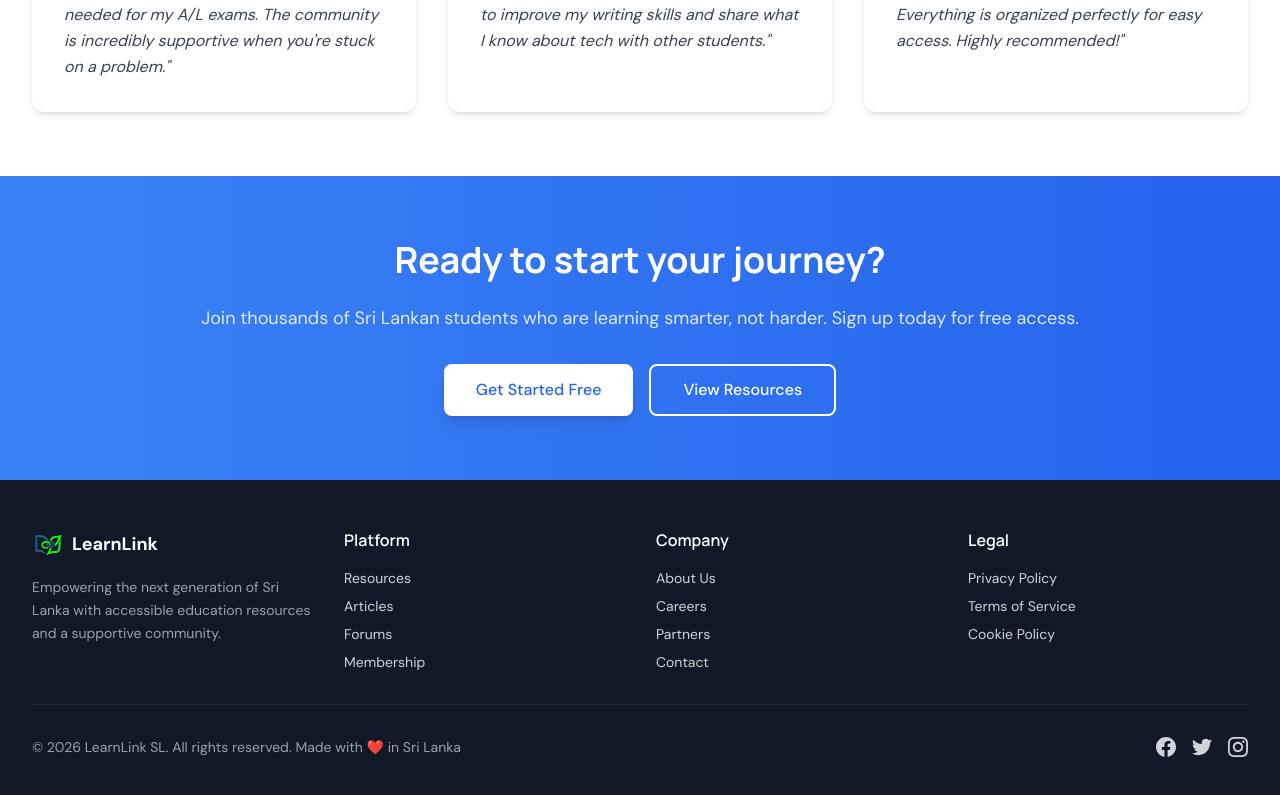
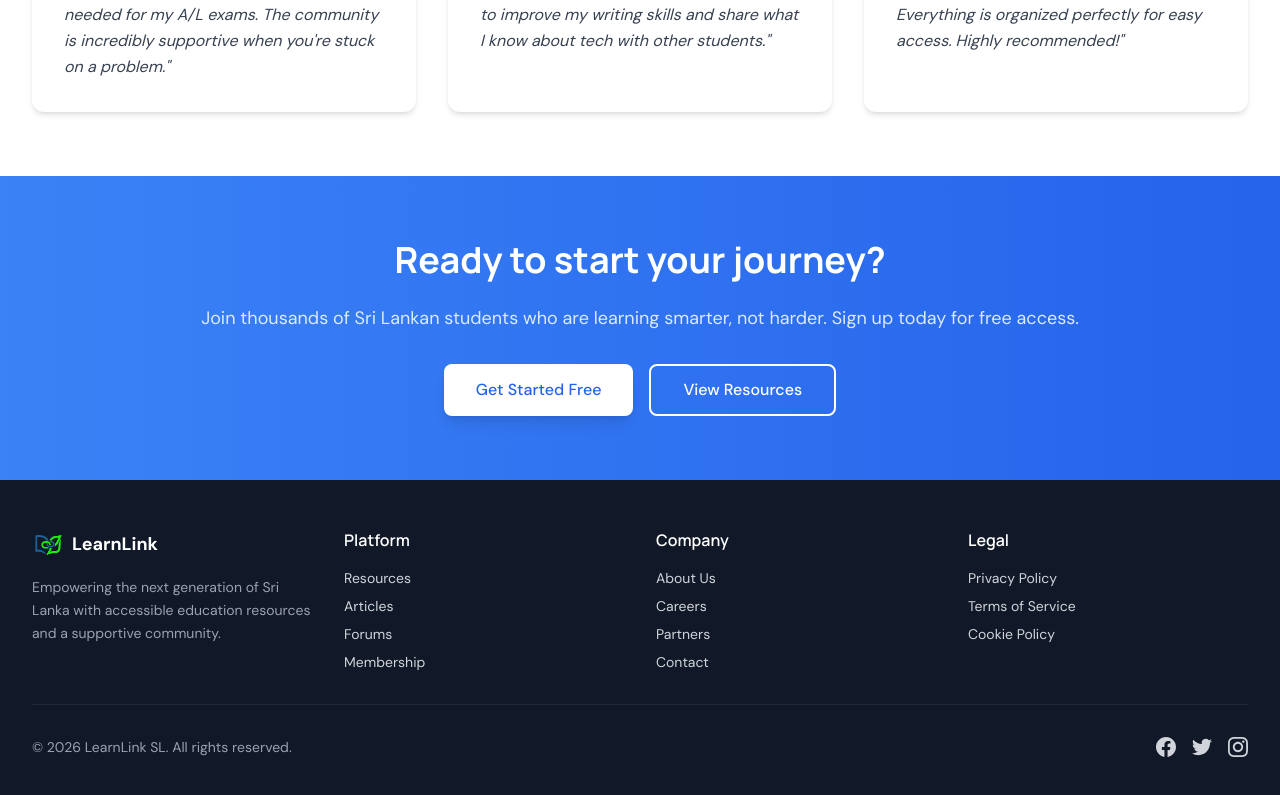
Before and after one commit to Vishaka-dev/Y2S2SE_project_SchoolBoard, a React (Vite) app in the folder frontend/: page / in a window 1280 px wide. Shown: the part 2097-2892 px from the top of the page. Built offline with nearby package versions, Linux system fonts and the light colour scheme; no server answers.

Commit message:
added real images to students achievement tasks

```diff
--- a/frontend/src/pages/Landing.jsx
+++ b/frontend/src/pages/Landing.jsx
@@ -249,7 +249,7 @@ const Landing = () => {
             {features.map((feature, index) => (
               <div
                 key={index}
-                className="bg-white rounded-xl p-8 hover:shadow-lg transition-shadow border border-blue-100"
+                className="bg-white rounded-xl p-8 hover:shadow-2xl hover:-translate-y-2 hover:scale-[1.02] transition-all duration-300 border border-blue-100 cursor-default"
               >
                 <div className="bg-gradient-to-br from-blue-100 to-blue-200 w-16 h-16 rounded-lg flex items-center justify-center mb-6">
                   {feature.icon}
@@ -430,7 +430,7 @@ const Landing = () => {
           {/* Social Links */}
           <div className="border-t border-gray-800 pt-8 flex flex-col md:flex-row justify-between items-center">
             <p className="text-sm text-gray-400 mb-4 md:mb-0">
-              © 2026 LearnLink SL. All rights reserved. Made with ❤️ in Sri Lanka
+              © 2026 LearnLink SL. All rights reserved.
             </p>
             <div className="flex space-x-4">
               <a href="#" className="hover:text-white transition-colors">
```
